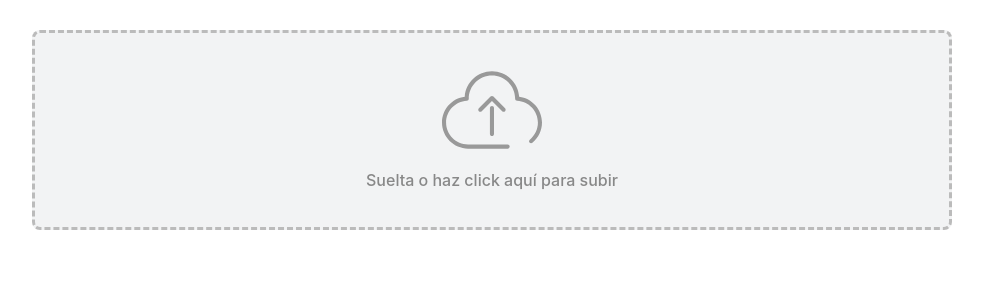
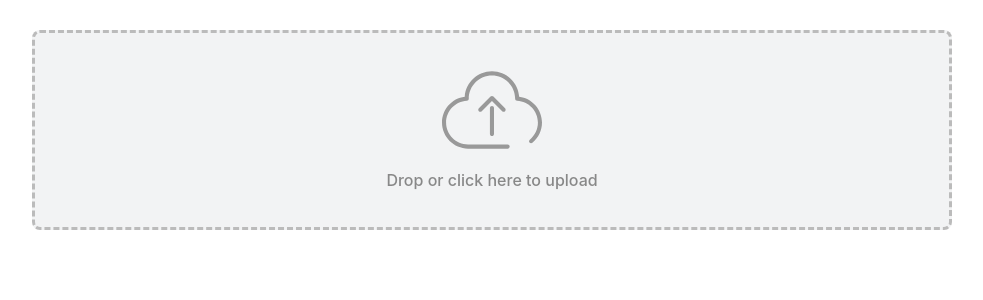
Before and after one commit to domehead100/react-ce-ubigeo, a React (Create React App) app: page / in a window 1280 px wide. Shown: the top 300 px of the page, without its empty margins (148-1131 px from the left). Built offline with nearby package versions, Linux system fonts and the light colour scheme.

Commit message:
change to english

```diff
--- a/src/components/uploader/index.tsx
+++ b/src/components/uploader/index.tsx
@@ -46,12 +46,12 @@ const Uploader: SFC = function () {
           }}
           >
           <img src={cloud} alt="upload" />
-          <p>Suelta o haz click aquí para subir</p>
+          <p>Drop or click here to upload</p>
         </label>
         {
           Object.keys(ubigeo).length ? (
             <div>
-              <h3>Reporte de Ubigeo</h3>
+              <h3>Ubigeo Report</h3>
               <ubigeo-table
                 rows={ubigeo}
               />
@@ -68,7 +68,7 @@ const Uploader: SFC = function () {
       {
         Object.keys(ubigeo).length ? (
           <div>
-            <h3>Reporte de Ubigeo</h3>
+            <h3>Ubigeo Report</h3>
             <ubigeo-table
               rows={ubigeo}
             />
@@ -76,7 +76,7 @@ const Uploader: SFC = function () {
         ) : (
           <label htmlFor="upload" className="upload-area">
             <img src={cloud} alt="upload" />
-            <p>Haz click aquí para subir</p>
+            <p>Click here to upload</p>
           </label>
         )
       }
```
